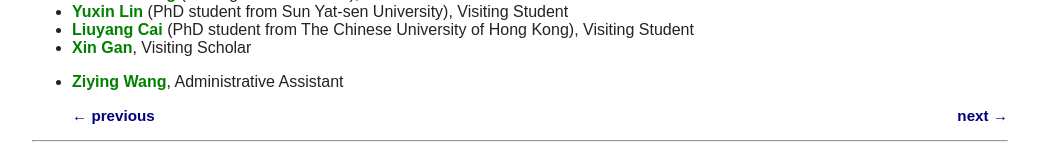
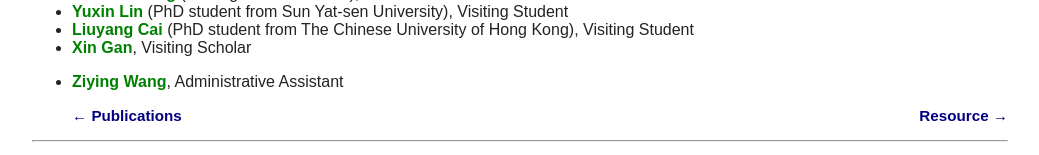
Before and after one commit to ZhengmzLab/zhengmzlab.github.io, a Jekyll site: the page built from members.md, in a window 1280 px wide. Shown: the part 1482-1637 px from the top of the page, without its empty margins (120-1159 px from the left). Built offline with Jekyll 4.4.1, drawn with Linux system fonts in a browser that asks for light colours; comment, search, counter and statistics services are not loaded.

Commit message:
Update members.md

```diff
--- a/members.md
+++ b/members.md
@@ -60,6 +60,6 @@ Principal Investigator
 
   <!-- 上一页 / 下一页 箭头导航，按需要修改链接 -->
   <div class="pager">
-    <a href="/publications.html" class="prev">&larr; previous</a>
-    <a href="/resource.html" class="next">next &rarr;</a>
+    <a href="/publications.html" class="prev">&larr; Publications</a>
+    <a href="/resource.html" class="next">Resource &rarr;</a>
   </div>
```
